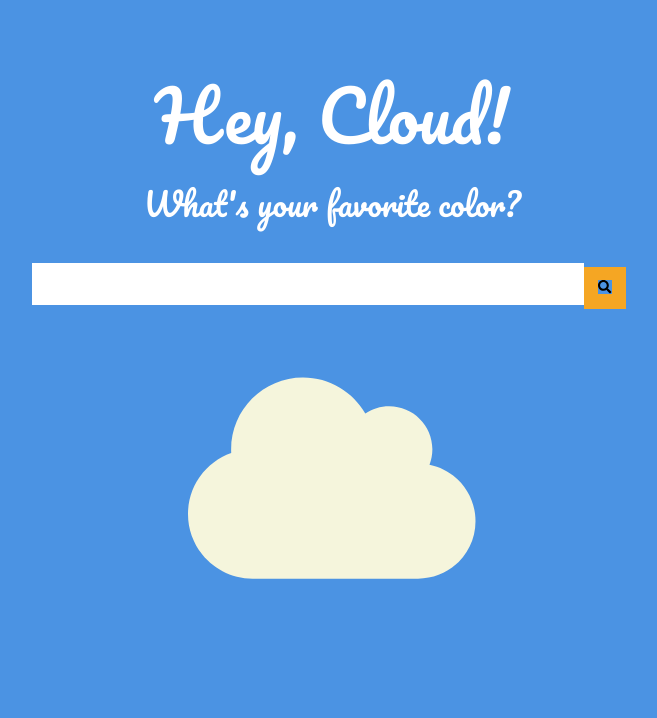
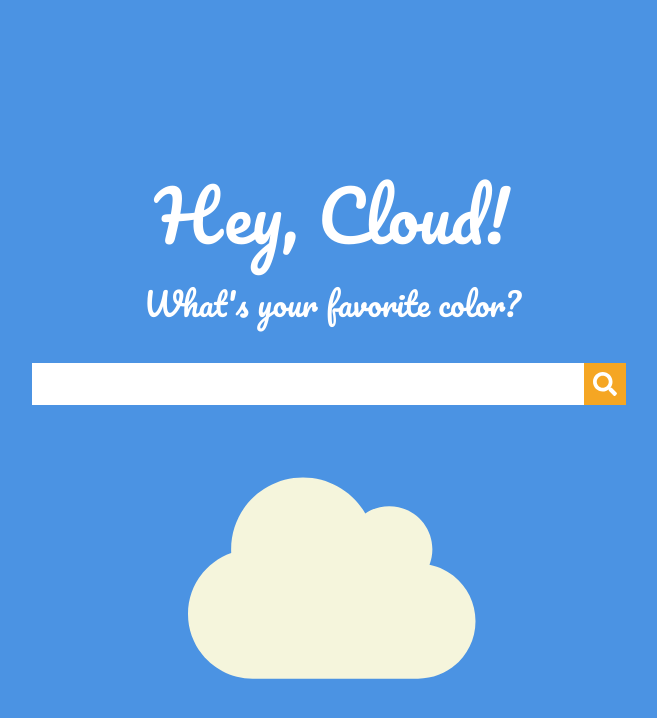
Before and after one commit to jae04099/color-picker-app, a React (Create React App) app: page / in a window 1280 px wide. Shown: the top 718 px of the page, without its empty margins (308-965 px from the left). Built offline with nearby package versions, Linux system fonts and the light colour scheme; no server answers.

Commit message:
add loading screen, style

```diff
--- a/src/App.js
+++ b/src/App.js
@@ -1,11 +1,31 @@
-import React from "react";
+import React, { useState, useEffect } from "react";
 import "./App.css";
 import Search from "./component/Search";
 import Cloud from "./component/Cloud";
+import Loading from "./component/Loading"
 
-function App() {
+//https://api.color.pizza/v1/
+//data.colors[0].name
+
+const App = () => {
+    const [isLoading, setIsLoading] = useState(false);
+    const [colorNames, setColorNames] = useState([]);
+
+    useEffect(() => {
+        getColorLists();
+    }, []);
+
+    const getColorLists = async () => {
+        const res = await fetch(`https://api.color.pizza/v1/`);
+        const data = await res.json();
+        setColorNames(data);
+        console.log(data)
+        setIsLoading(true)
+    };
+
     return (
-        <div className="App">
+        <>
+        {isLoading ? <Loading /> : <div className="App">
                 <header className="App-header">
                     <div className="main-title">
                         <h1>Hey, Cloud!</h1>
@@ -14,8 +34,9 @@ function App() {
                     <Search />
                     <Cloud />
                 </header>
-        </div>
+            </div>}
+        </>
     );
-}
+};
 
 export default App;
--- /dev/null
+++ b/src/component/Loading.js
@@ -0,0 +1,16 @@
+import React from "react";
+import "./loading.css";
+
+const Loading = () => {
+    return (
+
+            <div className="loading-wrap">
+                <span className="loader">
+                    <span className="loader-inner"></span>
+                </span>
+                <span className="mention">Brewing Colors:-)</span>
+            </div>
+    );
+};
+
+export default Loading;
--- a/src/component/Search.js
+++ b/src/component/Search.js
@@ -1,4 +1,4 @@
-import React from "react";
+import React, { useState, useEffect } from "react";
 import { FontAwesomeIcon } from "@fortawesome/react-fontawesome";
 import { faSearch } from "@fortawesome/free-solid-svg-icons";
 import "./search.css";
--- /dev/null
+++ b/src/component/loading.css
@@ -0,0 +1,81 @@
+@import url('https://fonts.googleapis.com/css2?family=Pacifico&display=swap');
+
+html {
+    width: 100%;
+    height: 100%;
+    display: flex;
+    justify-content: center;
+    align-items: center;
+}
+
+.loading-wrap {
+    display: flex;
+    flex-direction: column;
+    align-items: center;
+}
+
+.loader {
+    width: 40px;
+    height: 40px;
+    border: 4px solid #fff;
+    animation: loader 2s infinite ease;
+}
+
+.loader-inner {
+    vertical-align: top;
+    display: inline-block;
+    width: 100%;
+    background-color: #fff;
+    animation: loader-inner 2s infinite ease-in;
+}
+
+.mention {
+    font-family: 'Pacifico', cursive;
+    font-style: normal;
+    color: #fff;
+    font-size: 40px;
+    margin-top: 30px;
+}
+@keyframes loader {
+    0% {
+        transform: rotate(0deg);
+    }
+
+    25% {
+        transform: rotate(180deg);
+    }
+
+    50% {
+        transform: rotate(180deg);
+    }
+
+    75% {
+        transform: rotate(360deg);
+    }
+
+    100% {
+        transform: rotate(360deg);
+    }
+}
+
+@keyframes loader-inner {
+    0% {
+        height: 0%;
+    }
+
+    25% {
+        height: 0%;
+    }
+
+    50% {
+        height: 100%;
+    }
+
+    75% {
+        height: 100%;
+    }
+
+    100% {
+        height: 0%;
+    }
+}
--- a/src/component/search.css
+++ b/src/component/search.css
@@ -1,3 +1,5 @@
+@import url('https://fonts.googleapis.com/css2?family=Poppins:wght@200;300;400;500;600;700&display=swap');
+
 .search-wrap {
     display: flex;
     justify-content: center;
@@ -16,10 +18,12 @@
     border: none;
     padding-left: 15px;
     font-size: 24px;
+    font-family: 'Poppins', sans-serif;
+    color: rgba(0, 0, 0, 80);
 }
 .search-form input:focus {
     outline: none;
-    box-shadow: 0px 11px 15px 0px #1762B9 36.71%;
+    box-shadow: 0px 11px 15px 0px #1762B9 80.71%;
 
 }
 
@@ -28,9 +32,16 @@
     height: 42px;
     background: #F5A623;
     border: none;
+    cursor: pointer;
 }
 
 .search-button:focus {
     outline: none;
     box-shadow: 0px 11px 15px 0px #1762B9 36.71%;
 }
+
+.search {
+    font-size: 24px;
+    background-color: transparent;
+    color: #fff;
+}
```
Also changed, not shown: 1 other file (tests, documents, lock files or other folders). Lines whose indentation alone changed are shown as unchanged.
